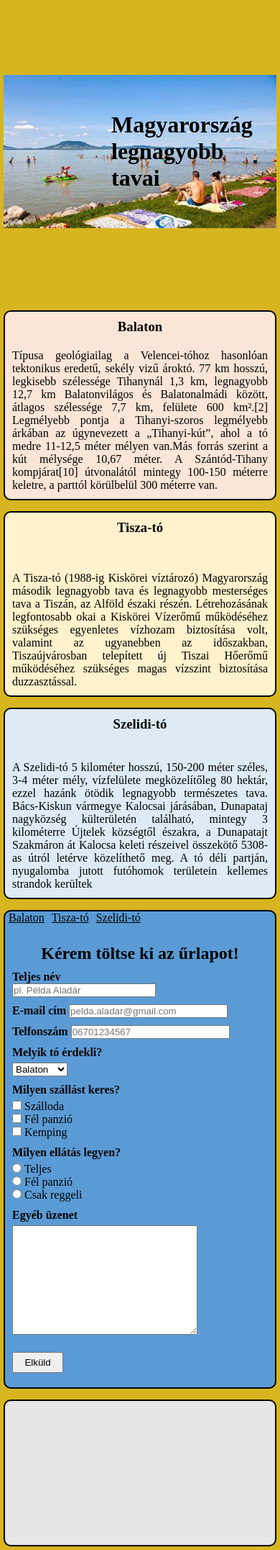
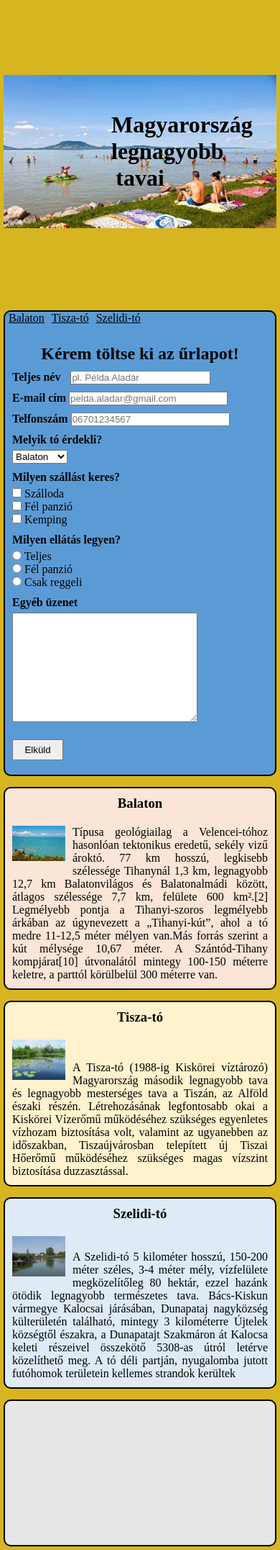
Before and after one commit to grenata36/grenata36.github.io, a PHP site: page /hazi_feladat/10.21/index.html in a window 390 px wide. Shown: the whole page at 72% size. Run offline with PHP 8.4, Linux system fonts and the light colour scheme.

Commit message:
responziv

```diff
--- a/hazi_feladat/10.21/css/style.css
+++ b/hazi_feladat/10.21/css/style.css
@@ -157,12 +157,13 @@ footer {
         background-color: #D7B520;
     }
 
-    h1 {
-        text-align: left;
+    input#name {
+        width: 195px;
+        margin-left: 10px;
     }
 
     img {
-        display: none;
+        width: 25%;
     }
 
     h2 {
@@ -181,6 +182,6 @@ footer {
 
     aside {
         grid-column: 1/5;
-        grid-row: 5/6;
+        grid-row: 2/3;
     }
 }
--- a/hazi_feladat/10.21/index.html
+++ b/hazi_feladat/10.21/index.html
@@ -21,7 +21,7 @@
         <h2>Kérem töltse ki az űrlapot!</h2>
         <form>
           <div>
-            <label for="name" id="name"><b>Teljes név</b></label> <br>
+            <label for="name" id="name"><b>Teljes név</b></label>
             <input type="text" id="name" placeholder="pl. Példa Aladár" />
           </div>
           <div>
```
